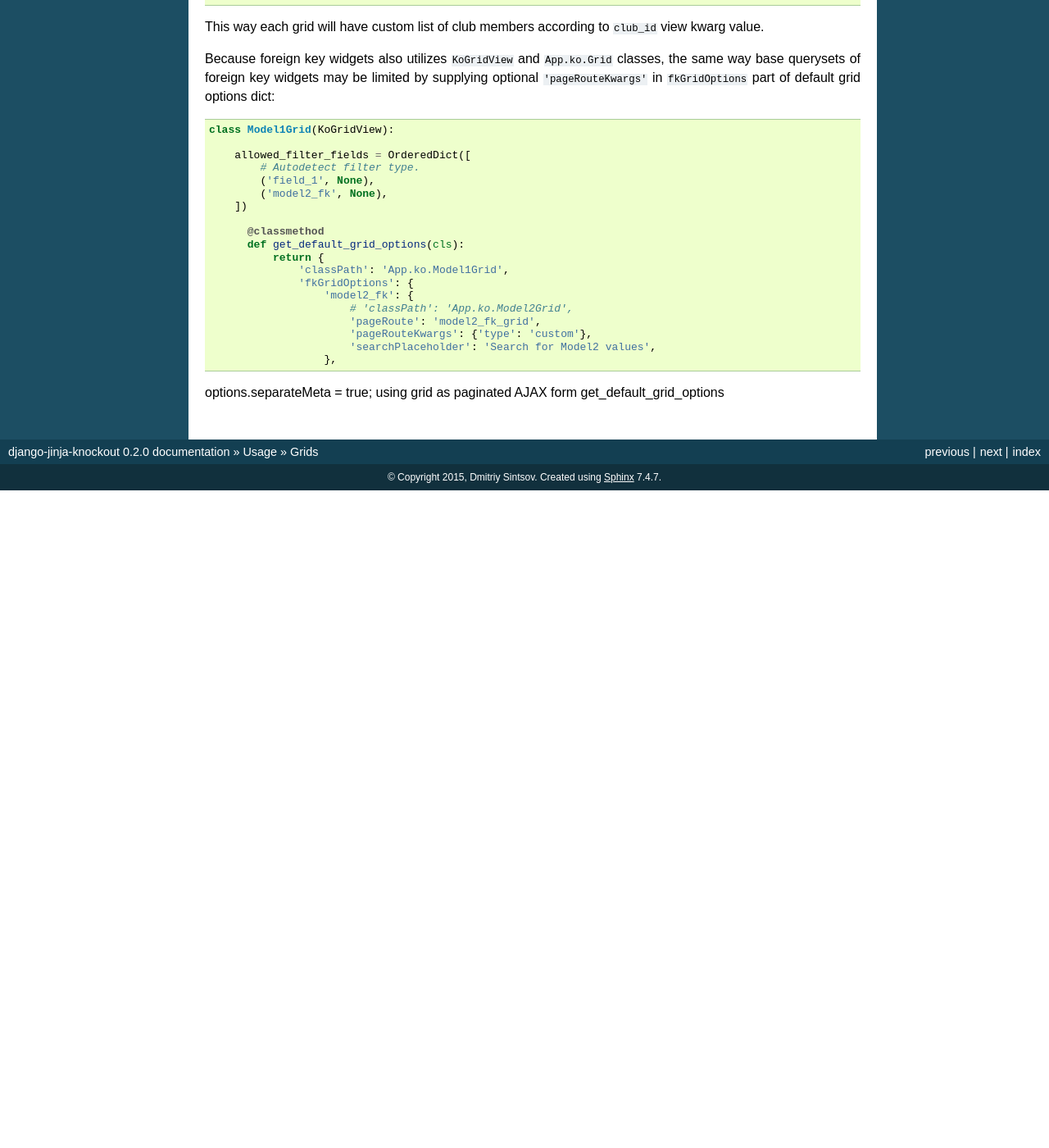
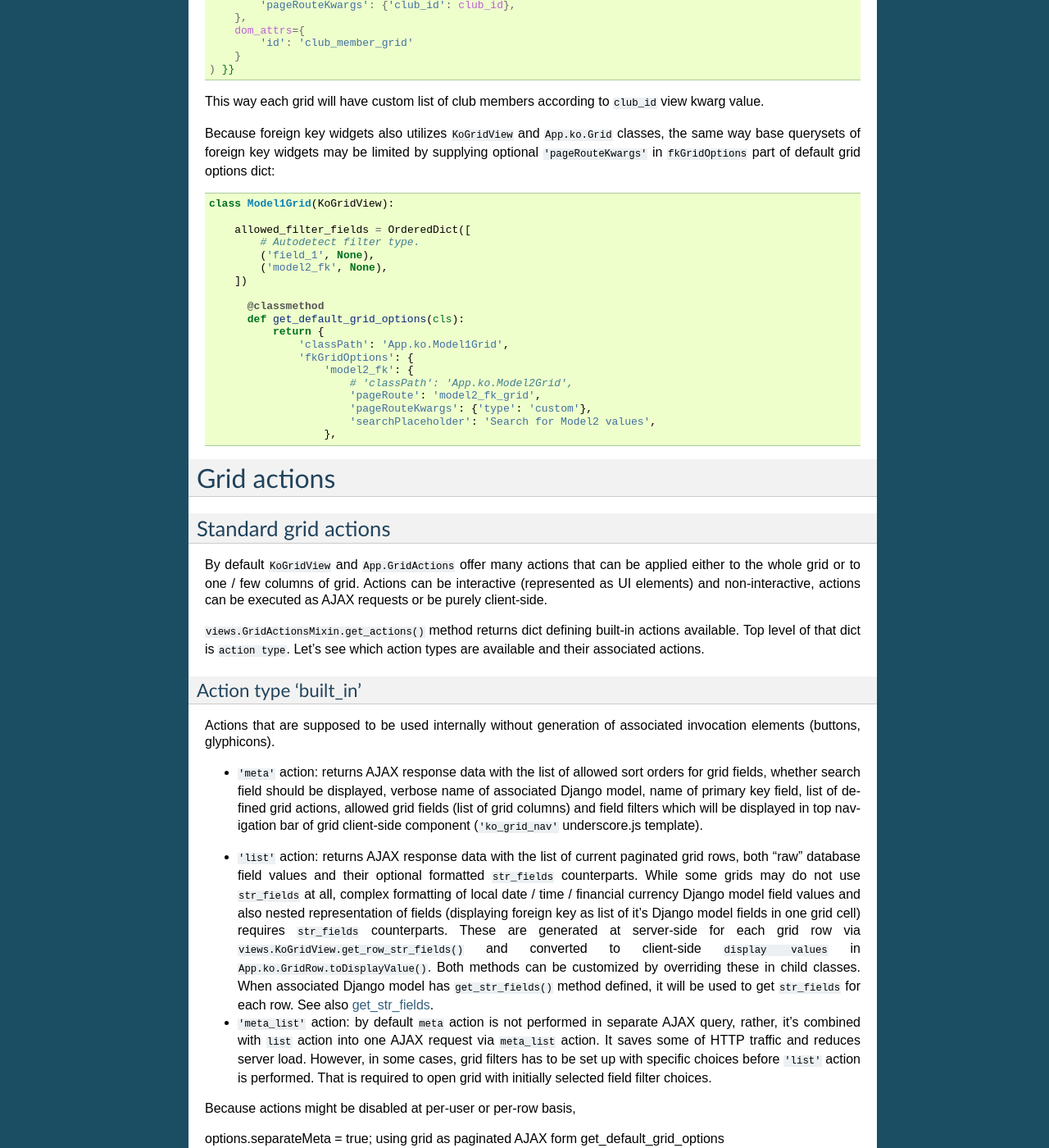
Before and after one commit to Dmitri-Sintsov/django-jinja-knockout, a Sphinx documentation site: the page built from docs/grids.rst, in a window 1280 px wide and 1400 px high, scrolled down 12836 px. Shown: the whole window at 82% size. Built offline with Sphinx 7.4.7, drawn with Linux system fonts in a browser that asks for light colours; before the commit the page ends 13434 px from its top, so only the background shows below that; some of the changed text lies outside the part shown.

Commit message:
Begin of 'Grid actions' section development in grids.rst.

```diff
--- a/docs/grids.rst
+++ b/docs/grids.rst
@@ -265,6 +265,7 @@ templates, partially covered in modifying_visual_layout_of_grid_)::
 ``App.ko.GridRow.toDisplayValue()`` method used in ``grid_row_value`` binding supports the following types of values:
 
 .. highlight:: python
+.. _get_str_fields:
 
 * jQuery objects, whose set of elements will be added to cell DOM
 * Nested lists of values, which is automatically passed to client-side in AJAX response by ``KoGridView`` when current
@@ -276,12 +277,14 @@ templates, partially covered in modifying_visual_layout_of_grid_)::
 
         # Complex nested str fields with foregin keys.
         def get_str_fields(self):
+            # Nested formatting of foreign keys:
             parts = OrderedDict([
                 ('fk1', self.fk1.get_str_fields()),
                  ('fk2', self.fk2.get_str_fields()),
             ])
             if self.fk3 is not None:
                 parts['fk3'] = self.fk3.get_str_fields(verbose=False)
+            # Formatting of scalar fields:
             parts['sum'] = format_currency(self.sum)
             parts['created_at'] = format_local_date(timezone.localtime(self.created_at))
             return parts
@@ -293,6 +296,9 @@ templates, partially covered in modifying_visual_layout_of_grid_)::
             if 'fk3' in str_fields:
                 join_dict_values(' / ', str_fields, ['fk1'])
             return ' › '.join(str_fields.values())
+
+Note that ``get_str_fields()`` will also be used for scalar fields formatting via grid row str_fields. See also
+list_action_.
 
 .. highlight:: javascript
 
@@ -779,6 +785,49 @@ grid options dict::
                         'searchPlaceholder': 'Search for Model2 values',
                     },
 
+============
+Grid actions
+============
+
+Standard grid actions
+---------------------
+
+By default ``KoGridView`` and ``App.GridActions`` offer many actions that can be applied either to the whole grid or to
+one / few columns of grid. Actions can be interactive (represented as UI elements) and non-interactive, actions can
+be executed as AJAX requests or be purely client-side.
+
+``views.GridActionsMixin.get_actions()`` method returns dict defining built-in actions available. Top level of that dict
+is ``action type``. Let's see which action types are available and their associated actions.
+
+Action type 'built_in'
+~~~~~~~~~~~~~~~~~~~~~~
+
+Actions that are supposed to be used internally without generation of associated invocation elements (buttons,
+glyphicons).
+
+* ``'meta'`` action: returns AJAX response data with the list of allowed sort orders for grid fields, whether search
+  field should be displayed, verbose name of associated Django model, name of primary key field, list of defined grid
+  actions, allowed grid fields (list of grid columns) and field filters which will be displayed in top navigation bar
+  of grid client-side component (``'ko_grid_nav'`` underscore.js template).
+
+.. _list_action:
+
+* ``'list'`` action: returns AJAX response data with the list of current paginated grid rows, both "raw" database field
+  values and their optional formatted ``str_fields`` counterparts. While some grids may do not use ``str_fields`` at all,
+  complex formatting of local date / time / financial currency Django model field values and also nested representation of
+  fields (displaying foreign key as list of it's Django model fields in one grid cell) requires ``str_fields`` counterparts.
+  These are generated at server-side for each grid row via ``views.KoGridView.get_row_str_fields()`` and converted to
+  client-side ``display values`` in ``App.ko.GridRow.toDisplayValue()``. Both methods can be customized by overriding
+  these in child classes. When associated Django model has ``get_str_fields()`` method defined, it will be used to get
+  ``str_fields`` for each row. See also get_str_fields_.
+
+* ``'meta_list'`` action: by default ``meta`` action is not performed in separate AJAX query, rather, it's combined
+  with ``list`` action into one AJAX request via ``meta_list`` action. It saves some of HTTP traffic and reduces server
+  load. However, in some cases, grid filters has to be set up with specific choices before ``'list'`` action is
+  performed. That is required to open grid with initially selected field filter choices.
+
+Because actions might be disabled at per-user or per-row basis,
+
 
 options.separateMeta = true;
 using grid as paginated AJAX form
```
